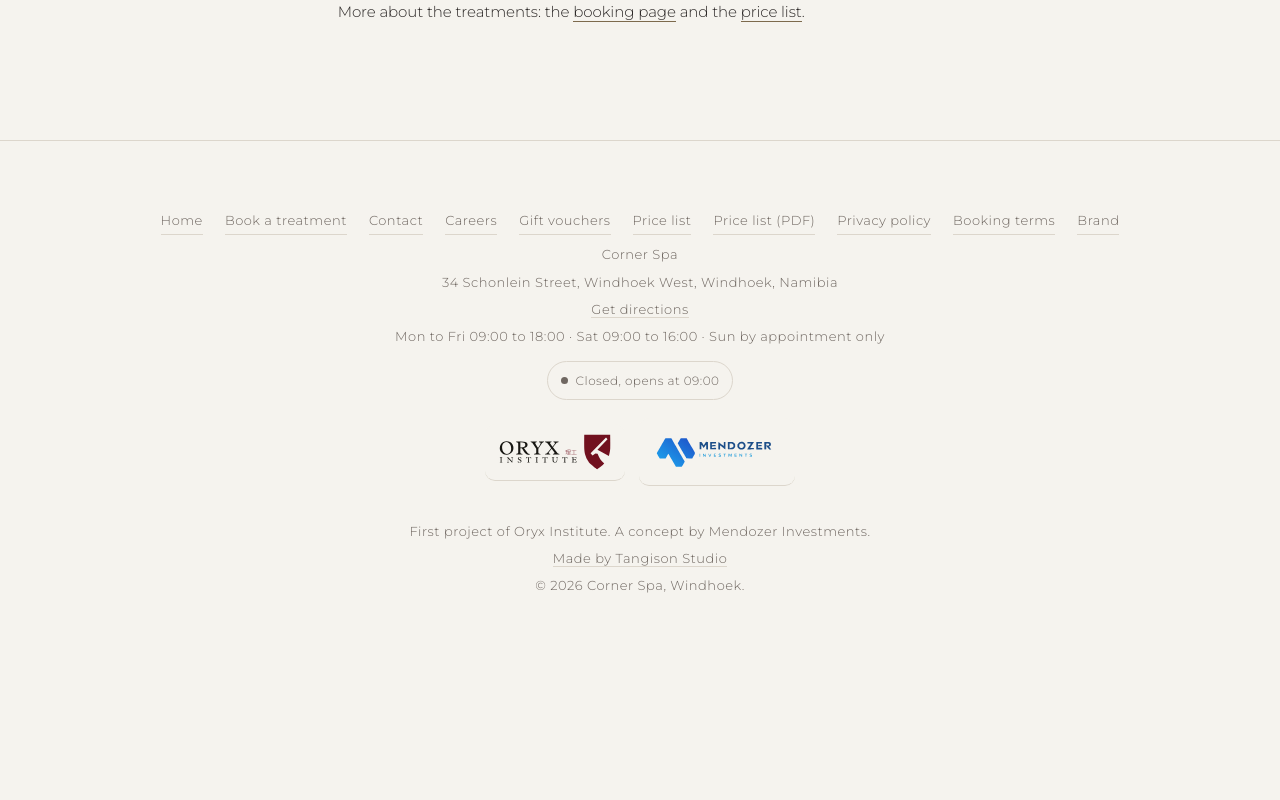
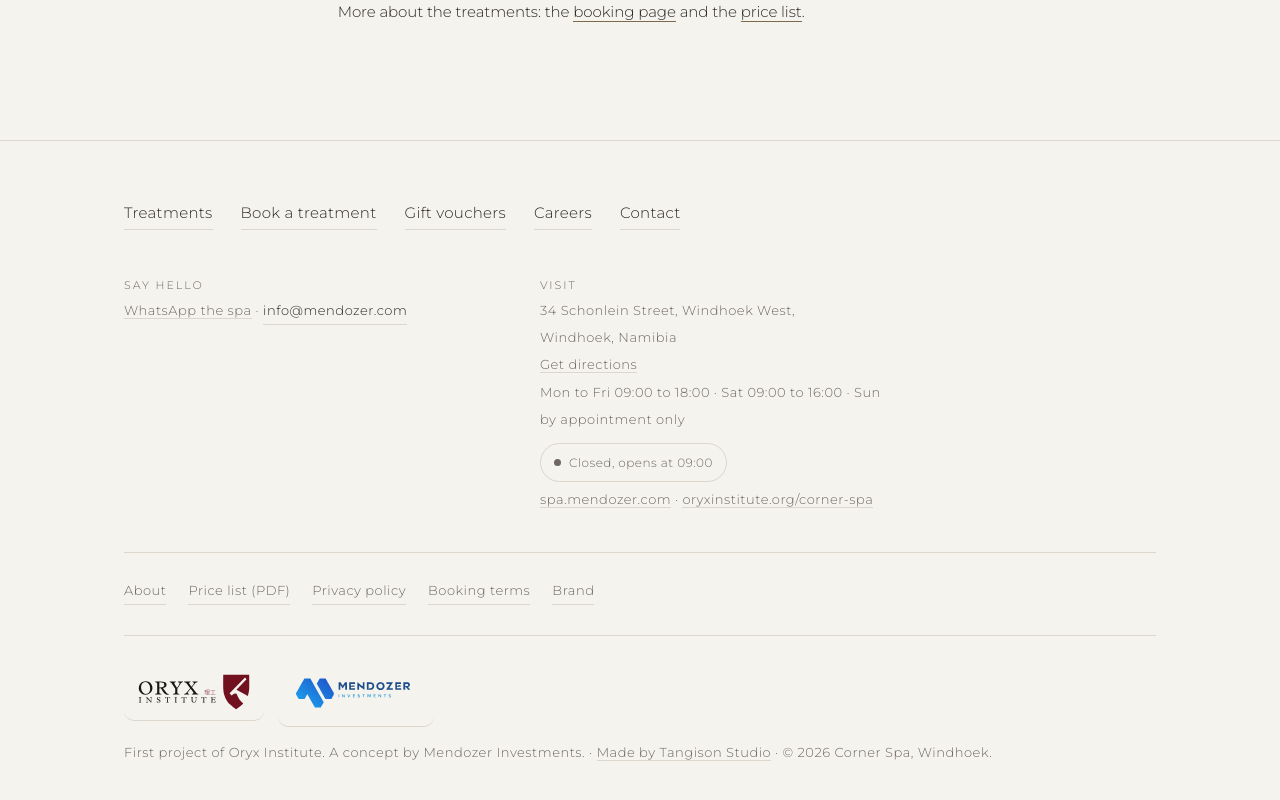
Before and after one commit to tangison/corner-spa, a Next.js app: page /about in a window 1280 px wide. Shown: the part 1564-2364 px from the top of the page. Before the commit the page ends 2228 px from the top, so only its background shows below. Built offline with nearby package versions, Linux system fonts and the light colour scheme.

Commit message:
Header and footer rebuilt in the Collins manner: quiet sentence-case nav with underline hover, say-hello + visit fact columns, click-to-copy mailbox, brand band

```diff
--- a/src/app/globals.css
+++ b/src/app/globals.css
@@ -588,12 +588,12 @@ h2 { font-size: clamp(28px, 4.5vw, 44px); line-height: 1.15; margin-bottom: 40px
 .bk-done { margin-top: 22px; color: var(--mute); font-size: 13px; letter-spacing: .06em; }
 .bk-privacy { margin-top: 18px; color: var(--mute); font-size: 12px; }
 
-/* Footer: 13px floor (never smaller), sentence case at quiet tracking.
-   Caps-and-wide-tracking on a 130-character link run read as shouting and
-   broke the 24px touch-target floor; sentence case at 13px fixes both. */
-footer.site { padding: 48px 0 64px; border-top: 1px solid var(--line); font-size: 13px; letter-spacing: .04em; color: var(--mute); text-align: center; line-height: 2.1; }
-footer.site a { text-decoration: none; border-bottom: 1px solid var(--line); }
-footer.site a:hover { color: var(--sand); }
+/* Footer: 13px floor (never smaller), sentence case at quiet tracking,
+   laid out left-aligned like the Collins footer: quiet primary row, two
+   fact columns, secondary paperwork row, brand band with the lockups. */
+footer.site { padding: 56px 0 48px; border-top: 1px solid var(--line); font-size: 13px; letter-spacing: .04em; color: var(--mute); line-height: 2.1; }
+footer.site a { text-decoration: none; border-bottom: 1px solid var(--line); transition: color var(--sc-d-fast) var(--sc-ease-out); }
+footer.site a:hover { color: var(--ink); }
 
 a:focus-visible { outline: 2px solid var(--sand); outline-offset: 3px; }
 
@@ -652,10 +652,23 @@ a:focus-visible { outline: 2px solid var(--sand); outline-offset: 3px; }
 @media (prefers-color-scheme: dark) { .mono { filter: grayscale(1) sepia(.18) contrast(.96) brightness(.82); } }
 @media (prefers-reduced-motion: reduce) { .mono { transition: none; } }
 
-/* footer navigation */
-.foot-nav { display: flex; flex-wrap: wrap; gap: 6px 22px; justify-content: center; margin: 18px 0 6px; }
-.foot-nav a { text-decoration: none; border-bottom: 1px solid var(--line); }
-.foot-copy { margin-top: 10px; letter-spacing: .04em; }
+/* footer navigation: primary row, fact columns, secondary row, brand band */
+.foot-primary { display: flex; flex-wrap: wrap; gap: 8px 28px; margin: 0 0 44px; }
+.foot-primary a { font-size: 15px; letter-spacing: .02em; color: var(--ink); border-bottom: 0; text-decoration: none; position: relative; }
+.foot-primary a::before { content: ""; position: absolute; left: 0; right: 0; bottom: -2px; height: 1px; background: var(--ink); transform: scaleX(0); transform-origin: left; transition: transform var(--sc-d-fast) var(--sc-ease-out); }
+.foot-primary a:hover::before, .foot-primary a:focus-visible::before { transform: scaleX(1); }
+.foot-cols { display: grid; grid-template-columns: 1fr; gap: 26px 72px; margin: 0 0 38px; max-width: 760px; }
+@media (min-width: 800px) { .foot-cols { grid-template-columns: 1fr 1fr; } }
+.foot-col p { margin: 0; }
+.foot-label { font-size: 11px; letter-spacing: .18em; text-transform: uppercase; color: var(--mute); margin: 0 0 8px; }
+.foot-secondary { display: flex; flex-wrap: wrap; gap: 6px 22px; margin: 0 0 30px; padding-top: 24px; border-top: 1px solid var(--line); }
+.foot-brand-band { padding-top: 22px; border-top: 1px solid var(--line); }
+.foot-legal { margin: 12px 0 0; }
+.copy-mail { display: inline; background: none; border: 0; padding: 0; font: inherit; letter-spacing: inherit; color: var(--ink); border-bottom: 1px solid var(--line); cursor: pointer; }
+.copy-mail:hover, .copy-mail:focus-visible { color: var(--ink); border-bottom-color: var(--sand); }
+.copy-ok { margin-left: 10px; color: var(--sand); opacity: 0; transition: opacity var(--sc-d-fast) var(--sc-ease-out); }
+.copy-ok.show { opacity: 1; }
+@media (max-width: 560px) { .foot-primary { gap: 8px 18px; } .foot-primary a { font-size: 14px; } }
 
 /* chat widget */
 .float-chat-panel { position: fixed; right: max(16px, env(safe-area-inset-right)); bottom: calc(max(16px, env(safe-area-inset-bottom)) + 120px); width: min(340px, calc(100vw - 32px)); max-height: min(480px, 70svh); overflow: auto; background: var(--bg); border: 1px solid var(--line); border-radius: 14px; padding: 18px; z-index: 55; box-shadow: 0 12px 40px rgba(43, 39, 38, .18); }
@@ -948,17 +961,18 @@ a:focus-visible { outline: 2px solid var(--sand); outline-offset: 3px; }
 
 /* Header nav (Careers link beside Book). */
 .header-nav { display: flex; align-items: center; gap: 18px; }
-.nav-link { font-size: 12px; letter-spacing: .16em; text-transform: uppercase; text-decoration: none; color: var(--ink); padding: 10px 0; position: relative; }
-.nav-link::after { content: ""; position: absolute; inset: -4px -10px; }
-.nav-link:hover, .nav-link:focus-visible { color: var(--sand); }
+.nav-link { font-size: 13px; letter-spacing: .02em; text-decoration: none; color: var(--mute); padding: 10px 0; position: relative; transition: color var(--sc-d-fast) var(--sc-ease-out); }
+.nav-link::after { content: ""; position: absolute; left: 0; right: 0; bottom: 4px; height: 1px; background: var(--ink); transform: scaleX(0); transform-origin: left; transition: transform var(--sc-d-fast) var(--sc-ease-out); }
+.nav-link:hover, .nav-link:focus-visible { color: var(--ink); }
+.nav-link:hover::after, .nav-link:focus-visible::after { transform: scaleX(1); }
 .nav-link:focus-visible { outline: 2px solid var(--sand); outline-offset: 3px; }
-@media (max-width: 560px) { .nav-link { letter-spacing: .1em; } }
+@media (max-width: 560px) { .nav-link { letter-spacing: .02em; } }
 
 /* Three nav links + the Book button overflow a 360px phone on one line
    with the brand: the nav drops to its own row and spreads out instead. */
 @media (max-width: 560px) {
   header.site { flex-wrap: wrap; row-gap: 4px; }
-  .header-nav { width: 100%; justify-content: space-between; gap: 12px; }
+  .header-nav { width: 100%; justify-content: flex-start; flex-wrap: wrap; gap: 10px 16px; }
 }
 
 /* ---------------------------------------------------------------------
@@ -1027,6 +1041,6 @@ a:focus-visible { outline: 2px solid var(--sand); outline-offset: 3px; }
 /* Partner lockups in the footer credit: the chip is the literal light
    ground (#F5F3EE), so it disappears on light pages and keeps the dark
    lockups readable inside dark pages (e.g. /contact). */
-.foot-partners { display: flex; justify-content: center; align-items: center; gap: 14px; margin: 14px 0 4px; }
+.foot-partners { display: flex; justify-content: flex-start; align-items: center; gap: 14px; margin: 0 0 4px; }
 .foot-partners a { border-bottom: 0; background: #F5F3EE; border-radius: 10px; padding: 8px 12px; }
 .foot-partners img { display: block; height: auto; }
--- /dev/null
+++ b/src/components/corner/copy-email.tsx
@@ -0,0 +1,45 @@
+"use client";
+
+import { useEffect, useRef, useState } from "react";
+
+// Click-to-copy mailbox line, after the Collins footer pattern: the email
+// sits as a quiet button, and a small "Email copied" confirmation fades in
+// next to it. Clipboard writes need a secure context; on failure the button
+// degrades to a mailto link swap so the address is still actionable.
+export function CopyEmail({ email }: { email: string }) {
+  const [copied, setCopied] = useState(false);
+  const [fallback, setFallback] = useState(false);
+  const timer = useRef<ReturnType<typeof setTimeout> | null>(null);
+
+  useEffect(() => () => { if (timer.current) clearTimeout(timer.current); }, []);
+
+  async function copy() {
+    try {
+      await navigator.clipboard.writeText(email);
+      setCopied(true);
+      if (timer.current) clearTimeout(timer.current);
+      timer.current = setTimeout(() => setCopied(false), 2400);
+    } catch {
+      setFallback(true);
+    }
+  }
+
+  if (fallback) {
+    return (
+      <a className="copy-mail" href={`mailto:${email}`}>
+        {email}
+      </a>
+    );
+  }
+
+  return (
+    <span className="foot-hello-mail">
+      <button type="button" className="copy-mail" onClick={copy}>
+        {email}
+      </button>
+      <span className={`copy-ok${copied ? " show" : ""}`} role="status" aria-live="polite">
+        {copied ? "Email copied" : ""}
+      </span>
+    </span>
+  );
+}
--- a/src/components/corner/footer.tsx
+++ b/src/components/corner/footer.tsx
@@ -1,44 +1,95 @@
-import { ADDRESS_LINE, DIRECTIONS_URL, HOURS_LINE, MEDIA, PARTNERS, SOCIAL_LINKS } from "@/lib/spa";
+import {
+  ADDRESS_LINE,
+  DIRECTIONS_URL,
+  HOURS_LINE,
+  MEDIA,
+  PARTNERS,
+  SITE_ADDRESSES,
+  SOCIAL_LINKS,
+  waLink,
+} from "@/lib/spa";
 import { OpenNowBadge } from "@/components/corner/open-now";
+import { CopyEmail } from "@/components/corner/copy-email";
 
-// Shared footer on every page: facts, hours, the street address with
-// directions, both web addresses, quiet partner links, and the routes that
-// make the site one connected whole. The partner lockups (Oryx Institute
-// and Mendozer Investments) sit right above their credit line. Social
-// links appear here only once real URLs exist in SOCIAL_LINKS.
+// Shared footer on every page, laid out like the Collins footer: one quiet
+// primary row, a "say hello" block with a click-to-copy mailbox, a visit
+// block with the facts, a secondary row for the paperwork pages, and a
+// closing brand band with the partner lockups and the legal line.
+// WhatsApp-only for bookings (the phone number never renders as text, per
+// the owner's instruction); info@mendozer.com is the general mailbox.
+const PRIMARY = [
+  { label: "Treatments", href: "/#treatments" },
+  { label: "Book a treatment", href: "/book" },
+  { label: "Gift vouchers", href: "/vouchers" },
+  { label: "Careers", href: "/careers" },
+  { label: "Contact", href: "/contact" },
+];
+
+const SECONDARY = [
+  { label: "About", href: "/about" },
+  { label: "Price list (PDF)", href: "/price-list.pdf" },
+  { label: "Privacy policy", href: "/privacy-policy" },
+  { label: "Booking terms", href: "/terms" },
+  { label: "Brand", href: "/brand" },
+];
+
 export function SiteFooter() {
   const socials = Object.entries(SOCIAL_LINKS).filter(([, href]) => !!href);
   return (
     <footer className="site">
       <div className="w">
-        <nav className="foot-nav" aria-label="Footer">
-          <a href="/">Home</a>
-          <a href="/book">Book a treatment</a>
-          <a href="/contact">Contact</a>
-          <a href="/careers">Careers</a>
-          <a href="/vouchers">Gift vouchers</a>
-          <a href="/#treatments">Price list</a>
-          <a href="/price-list.pdf">Price list (PDF)</a>
-          <a href="/privacy-policy">Privacy policy</a>
-          <a href="/terms">Booking terms</a>
-          <a href="/brand">Brand</a>
+        <nav className="foot-primary" aria-label="Footer primary">
+          {PRIMARY.map((l) => (
+            <a key={l.href} href={l.href}>
+              {l.label}
+            </a>
+          ))}
         </nav>
-        Corner Spa
-        <br />
-        {ADDRESS_LINE}
-        <br />
+
+        <div className="foot-cols">
+          <div className="foot-col">
+            <p className="foot-label">Say hello</p>
+            <p>
+              <a href={waLink("Hi Corner Spa,")} target="_blank" rel="noopener">
+                WhatsApp the spa
+              </a>{" "}
+              · <CopyEmail email="info@mendozer.com" />
+            </p>
+          </div>
+          <div className="foot-col">
+            <p className="foot-label">Visit</p>
+            <p>{ADDRESS_LINE}</p>
+            <p>
               <a href={DIRECTIONS_URL} target="_blank" rel="noopener">
                 Get directions
               </a>
-        <span className="foot-copy">
-          <br />
-          {HOURS_LINE}
-        </span>
-        <br />
+            </p>
+            <p>{HOURS_LINE}</p>
             <span className="foot-badge">
               <OpenNowBadge />
             </span>
-        <br />
+            <p className="foot-addr">
+              {SITE_ADDRESSES.map((s, i) => (
+                <span key={s.href}>
+                  {i > 0 && " · "}
+                  <a href={s.href} target="_blank" rel="noopener">
+                    {s.label}
+                  </a>
+                </span>
+              ))}
+            </p>
+          </div>
+        </div>
+
+        <nav className="foot-secondary" aria-label="Footer secondary">
+          {SECONDARY.map((l) => (
+            <a key={l.href} href={l.href}>
+              {l.label}
+            </a>
+          ))}
+        </nav>
+
+        <div className="foot-brand-band">
           <span className="foot-partners">
             {PARTNERS.map((p) => (
               <a
@@ -61,28 +112,30 @@ export function SiteFooter() {
               </a>
             ))}
           </span>
-        <br />
+          <p className="foot-legal">
             First project of Oryx Institute. A concept by Mendozer Investments.
-        <br />
             {socials.length > 0 && (
               <>
-            {socials.map(([name, href]) => (
+                {" "}
+                {socials.map(([name, href], i) => (
                   <span key={name}>
+                    {i > 0 && " · "}
                     <a href={href} target="_blank" rel="noopener">
                       {name === "instagram" ? "Instagram" : "Facebook"}
-                </a>{" "}
-                ·{" "}
+                    </a>
                   </span>
                 ))}
-            <br />
               </>
-        )}
+            )}{" "}
+            ·{" "}
             <a href="https://studio.tangison.com" target="_blank" rel="noopener">
               Made by Tangison Studio
             </a>
-        <span className="foot-copy">
-          <br />© {new Date().getFullYear()} Corner Spa, Windhoek.
+            <span className="foot-copyright">
+              {" "}· © {new Date().getFullYear()} Corner Spa, Windhoek.
             </span>
+          </p>
+        </div>
       </div>
     </footer>
   );
```
Also changed, not shown: src/components/corner/header.tsx (+7 -1 lines). Lines whose indentation alone changed are shown as unchanged.
